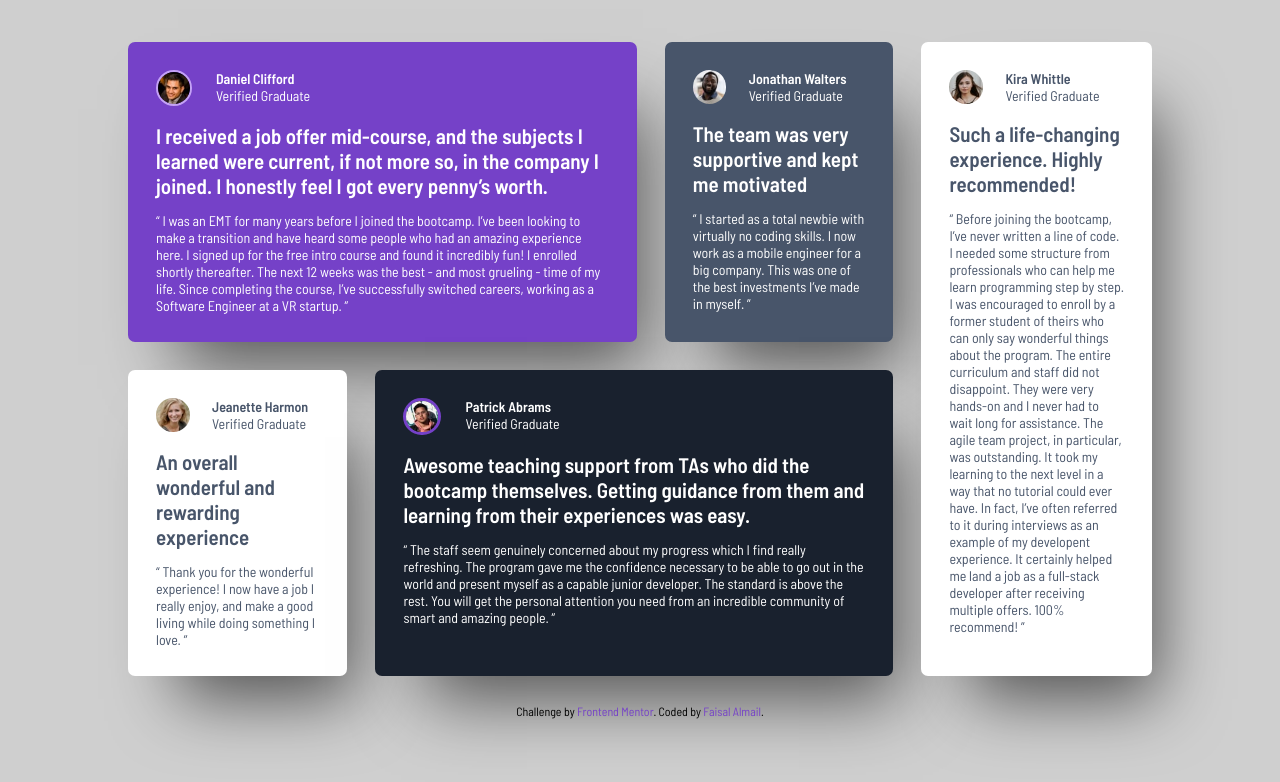
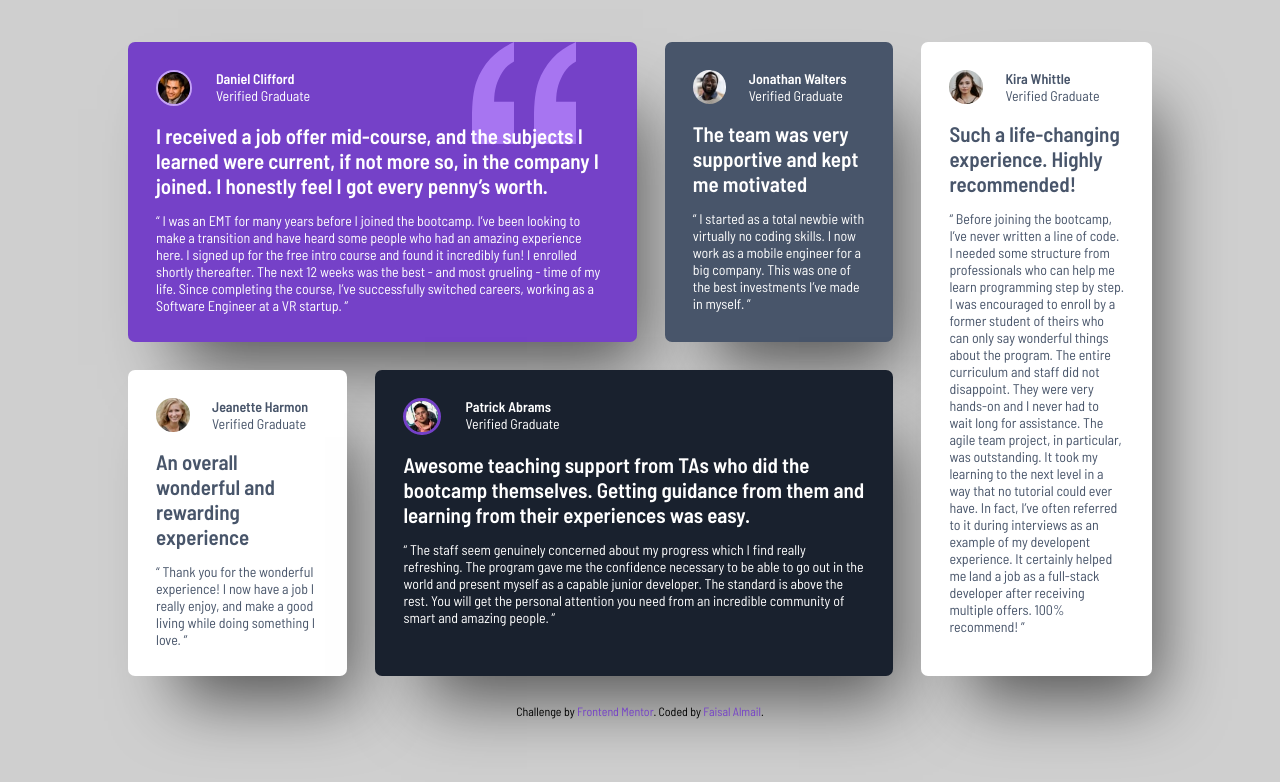
Before and after one commit to faisalalmail/Testimonials-grid-section, a plain HTML site: page index.html in a window 1280 px wide. Drawn offline with Linux system fonts and the light colour scheme.

Commit message:
style update

```diff
--- a/style.css
+++ b/style.css
@@ -38,6 +38,7 @@ html {
 .t1 {
     background-color: var(--Purple500);
     color: var(--White);
+
 
     .dp{
     border: 2px solid var(--Purple300);
@@ -126,6 +127,14 @@ html {
     .tc1 {
         display: grid;
     }
+
+    .t1 {
+          background-image: url("images/bg-pattern-quotation.svg");
+          background-repeat: no-repeat;
+          background-position: right;
+          background-position-y: 0;
+          background-position-x: 85%;
+    }
 }
 
 @media (min-width:860px){
```
